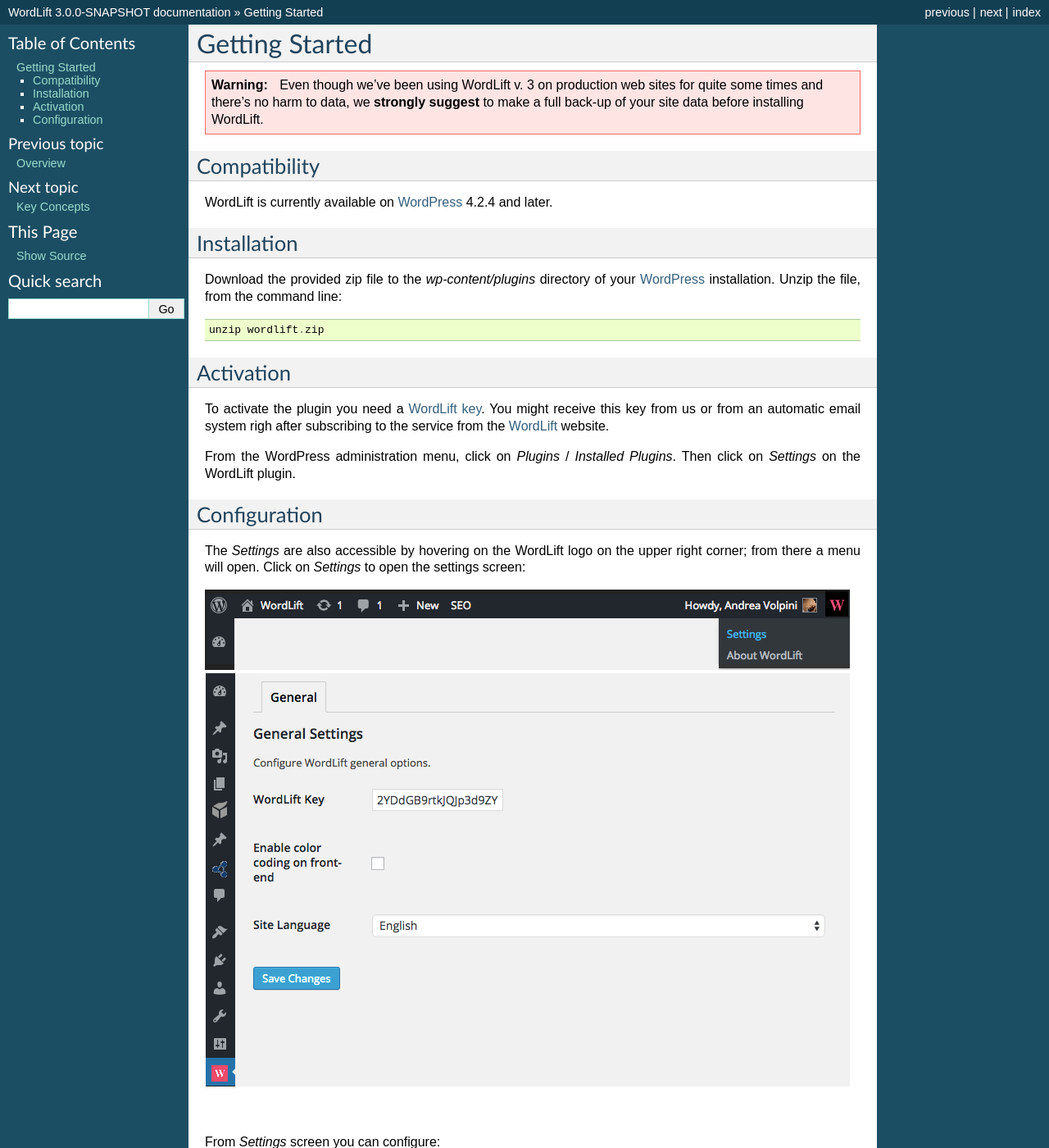
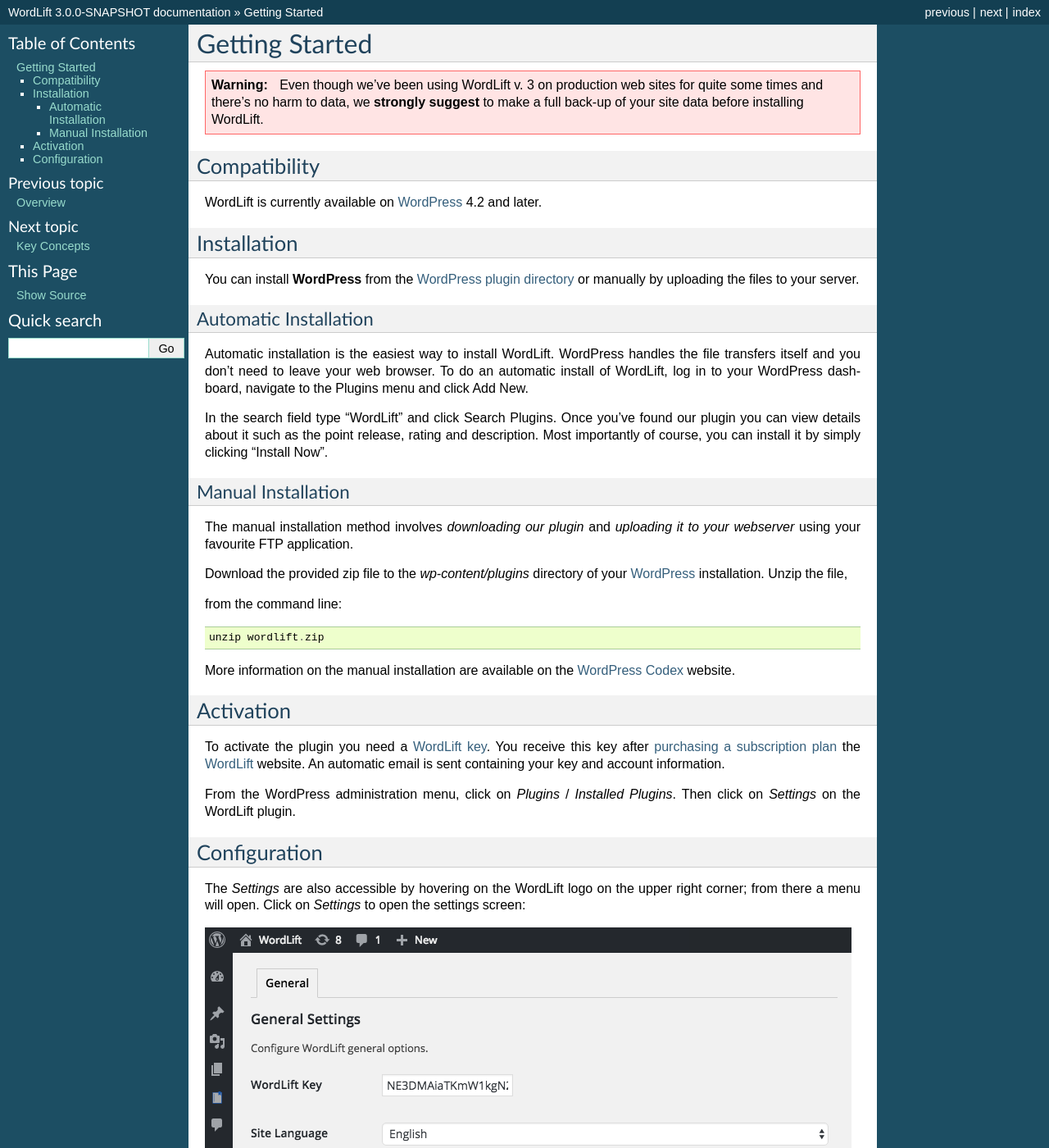
Before and after one commit to insideout10/wordlift-docs, a Sphinx documentation site: the page built from docs/getting-started.rst, in a window 1280 px wide and 1400 px high. Shown: the whole window at 82% size. Built offline with Sphinx 7.4.7, drawn with Linux system fonts in a browser that asks for light colours; some of the changed text lies outside the part shown.

Commit message:
revising the getting-started

```diff
--- a/docs/getting-started.rst
+++ b/docs/getting-started.rst
@@ -10,32 +10,49 @@
 Compatibility
 _____________
 
-WordLift is currently available on WordPress_ 4.2.4 and later.
+WordLift is currently available on WordPress_ 4.2 and later.
 
 
 Installation
 ____________
 
+You can install **WordPress** from the `WordPress plugin directory <https://wordpress.org/plugins/wordlift/>`_ or manually by uploading the files to your server.
+
+=================
+Automatic Installation
+=================
+Automatic installation is the easiest way to install WordLift. WordPress handles the file transfers itself and you don’t need to leave your web browser. To do an automatic install of WordLift, log in to your WordPress dashboard, navigate to the Plugins menu and click Add New.
+
+In the search field type “WordLift” and click Search Plugins. Once you’ve found our plugin you can view details about it such as the point release, rating and description. Most importantly of course, you can install it by simply clicking “Install Now”.
+
+=================
+Manual Installation
+=================
+The manual installation method involves *downloading our plugin* and *uploading it to your webserver* using your favourite FTP application.
+
 Download the provided zip file to the `wp-content/plugins` directory of your WordPress_ installation. Unzip the file,
+
 from the command line::
 
+
     unzip wordlift.zip
+
+More information on the manual installation are available on the `WordPress Codex <http://codex.wordpress.org/Managing_Plugins#Manual_Plugin_Installation>`_ website.
 
 Activation
 __________
 
-To activate the plugin you need a `WordLift key <key-concepts.html#wordlift-key>`_. You might receive this key from us or from an automatic email system righ after subscribing to the service from the WordLift_ website.
+To activate the plugin you need a `WordLift key <key-concepts.html#wordlift-key>`_. You receive this key after `purchasing a subscription plan <https://wordlift.io/#plan-and-price>`_ the WordLift_ website. An automatic email is sent containing your key and account information.
 
 From the WordPress administration menu, click on *Plugins* / *Installed Plugins*. Then click on *Settings* on the
 WordLift plugin.
+
 
 Configuration
 _____________
 
 The *Settings* are also accessible by hovering on the WordLift logo on the upper right corner; from there a menu will open.
 Click on *Settings* to open the settings screen:
-
-.. image:: /images/wordlift-settings-menu.png
 
 .. image:: /images/wordlift-settings-screen.png
 
@@ -44,11 +61,8 @@
 WordLift Key
     Your `WordLift Key <key-concepts.html#wordlift-key>`_,
 
-Enable color coding on front-end
-    The option for enabling/disabling the color highlighting of `entities <key-concepts.html#entity>`_ in post contents.
-
 Site Language
-    The main language used on your website.
+    The main language used on your website. This is the language that will be used by WordLift when creating the editorial metadata of your content.
 
 .. note::
         For more information on the multilingual support of WordLift `read here <faq.html#what-are-the-languages-supported-by-wordlift>`_.
```
Also changed, not shown: other parts of docs/getting-started.rst (+0 -2 lines), docs/images/wordlift-settings-advanced-menu.png (deleted), docs/images/wordlift-settings-screen.png.
